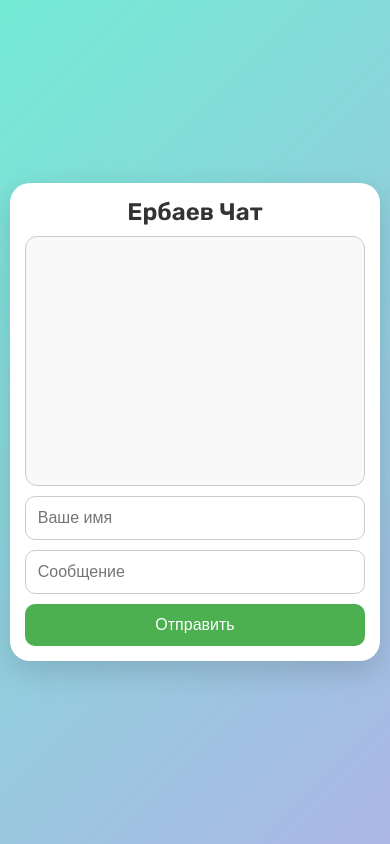
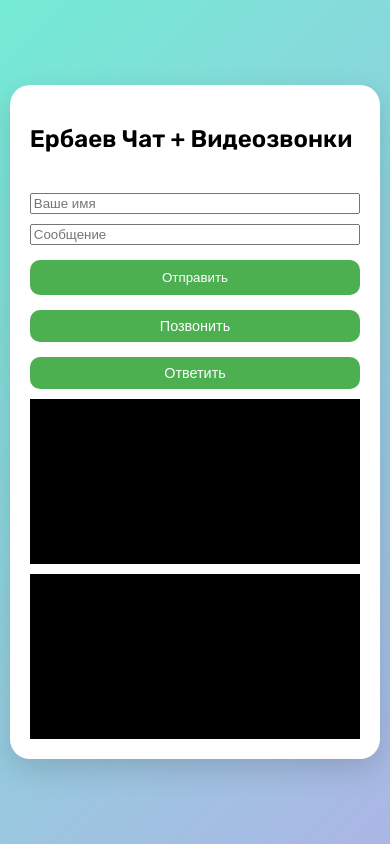
Before and after one commit to chateris777/chat, a plain HTML site: page index.html in a window 390 px wide. Drawn offline with Linux system fonts and the light colour scheme; no server answers.

Commit message:
Update index.html

```diff
--- a/index.html
+++ b/index.html
@@ -3,14 +3,11 @@
 <head>
     <meta charset="UTF-8" />
     <meta name="viewport" content="width=device-width, initial-scale=1.0" />
-    <title>Ербаев Чат</title>
+    <title>Ербаев Чат + Видеозвонки</title>
     <link rel="preconnect" href="https://fonts.googleapis.com">
     <link href="https://fonts.googleapis.com/css2?family=Rubik:wght@400;600&display=swap" rel="stylesheet">
     <style>
-        * {
-            box-sizing: border-box;
-        }
-
+        * { box-sizing: border-box; }
         body {
             margin: 0;
             font-family: 'Rubik', sans-serif;
@@ -19,8 +16,8 @@
             justify-content: center;
             align-items: center;
             min-height: 100vh;
+            flex-direction: column;
         }
-
         .chat-container {
             background: white;
             width: 95%;
@@ -32,63 +29,22 @@
             flex-direction: column;
             gap: 10px;
         }
-
-        .chat-container h2 {
-            text-align: center;
-            color: #333;
-            margin: 0;
+        video {
+            width: 100%;
+            max-height: 200px;
+            background: black;
         }
-
-        .chat-box {
-            border: 1px solid #ccc;
-            border-radius: 12px;
-            height: 300px;
-            overflow-y: auto;
+        button {
             padding: 10px;
-            background: #f9f9f9;
-        }
-
-        .chat-box div {
-            margin-bottom: 8px;
-            padding: 6px 10px;
-            background: #e3f2fd;
-            border-radius: 10px;
-            max-width: 90%;
-            word-wrap: break-word;
-        }
-
-        input {
-            padding: 12px;
-            border: 1px solid #ccc;
-            border-radius: 10px;
-            width: 100%;
-            font-size: 1rem;
-        }
-
-        button {
-            padding: 12px;
+            margin-top: 5px;
             background: #4CAF50;
             color: white;
             border: none;
             border-radius: 10px;
-            font-size: 1rem;
             cursor: pointer;
-            transition: background 0.3s;
         }
-
-        button:hover {
-            background: #43a047;
-        }
-
-        @media (max-width: 600px) {
-            .chat-container {
-                padding: 15px;
-            }
-
-            .chat-box {
-                height: 250px;
-            }
-        }
+        button:hover { background: #43a047; }
+        .small-btn { padding: 8px; font-size: 0.9rem; }
     </style>
 
     <!-- Firebase SDKs -->
@@ -97,11 +53,17 @@
 </head>
 <body>
 <div class="chat-container">
-    <h2>Ербаев Чат</h2>
+    <h2>Ербаев Чат + Видеозвонки</h2>
     <div id="chat-box" class="chat-box"></div>
     <input id="name" type="text" placeholder="Ваше имя" />
     <input id="message" type="text" placeholder="Сообщение" />
     <button onclick="sendMessage()">Отправить</button>
+
+    <button onclick="startCall()" class="small-btn">Позвонить</button>
+    <button onclick="answerCall()" class="small-btn">Ответить</button>
+
+    <video id="localVideo" autoplay muted></video>
+    <video id="remoteVideo" autoplay></video>
 </div>
 
 <script>
@@ -110,15 +72,15 @@
         authDomain: "chat-95e32.firebaseapp.com",
         databaseURL: "https://chat-95e32-default-rtdb.firebaseio.com",
         projectId: "chat-95e32",
-        storageBucket: "chat-95e32.firebasestorage.app",
+        storageBucket: "chat-95e32.appspot.com",
         messagingSenderId: "185418388302",
         appId: "1:185418388302:web:e7a6efede364055a49441f",
         measurementId: "G-K5N7ZTS9RM"
     };
-
     firebase.initializeApp(firebaseConfig);
     const db = firebase.database();
 
+    // ======= Чат =======
     function sendMessage() {
         const name = document.getElementById('name').value.trim();
         const message = document.getElementById('message').value.trim();
@@ -140,6 +102,85 @@
         document.getElementById("chat-box").appendChild(msgEl);
         document.getElementById("chat-box").scrollTop = document.getElementById("chat-box").scrollHeight;
     });
+
+    // ======= WebRTC =======
+    const localVideo = document.getElementById('localVideo');
+    const remoteVideo = document.getElementById('remoteVideo');
+    let localStream;
+    let peerConnection;
+    const servers = { iceServers: [{ urls: 'stun:stun.l.google.com:19302' }] };
+
+    async function startCall() {
+        localStream = await navigator.mediaDevices.getUserMedia({ video: true, audio: true });
+        localVideo.srcObject = localStream;
+
+        peerConnection = new RTCPeerConnection(servers);
+
+        localStream.getTracks().forEach(track => {
+            peerConnection.addTrack(track, localStream);
+        });
+
+        peerConnection.onicecandidate = event => {
+            if (event.candidate) {
+                db.ref('call/caller/candidates').push(JSON.stringify(event.candidate));
+            }
+        };
+
+        peerConnection.ontrack = event => {
+            remoteVideo.srcObject = event.streams[0];
+        };
+
+        const offer = await peerConnection.createOffer();
+        await peerConnection.setLocalDescription(offer);
+
+        db.ref('call/offer').set(JSON.stringify(offer));
+    }
+
+    async function answerCall() {
+        localStream = await navigator.mediaDevices.getUserMedia({ video: true, audio: true });
+        localVideo.srcObject = localStream;
+
+        peerConnection = new RTCPeerConnection(servers);
+
+        localStream.getTracks().forEach(track => {
+            peerConnection.addTrack(track, localStream);
+        });
+
+        peerConnection.onicecandidate = event => {
+            if (event.candidate) {
+                db.ref('call/answerer/candidates').push(JSON.stringify(event.candidate));
+            }
+        };
+
+        peerConnection.ontrack = event => {
+            remoteVideo.srcObject = event.streams[0];
+        };
+
+        const offerSnapshot = await db.ref('call/offer').get();
+        const offer = JSON.parse(offerSnapshot.val());
+        await peerConnection.setRemoteDescription(new RTCSessionDescription(offer));
+
+        const answer = await peerConnection.createAnswer();
+        await peerConnection.setLocalDescription(answer);
+        db.ref('call/answer').set(JSON.stringify(answer));
+
+        db.ref('call/caller/candidates').on('child_added', snapshot => {
+            const candidate = new RTCIceCandidate(JSON.parse(snapshot.val()));
+            peerConnection.addIceCandidate(candidate);
+        });
+    }
+
+    db.ref('call/answer').on('value', async snapshot => {
+        const answer = snapshot.val();
+        if (answer && peerConnection) {
+            await peerConnection.setRemoteDescription(new RTCSessionDescription(JSON.parse(answer)));
+        }
+    });
+
+    db.ref('call/answerer/candidates').on('child_added', snapshot => {
+        const candidate = new RTCIceCandidate(JSON.parse(snapshot.val()));
+        if (peerConnection) peerConnection.addIceCandidate(candidate);
+    });
 </script>
 </body>
 </html>
```
